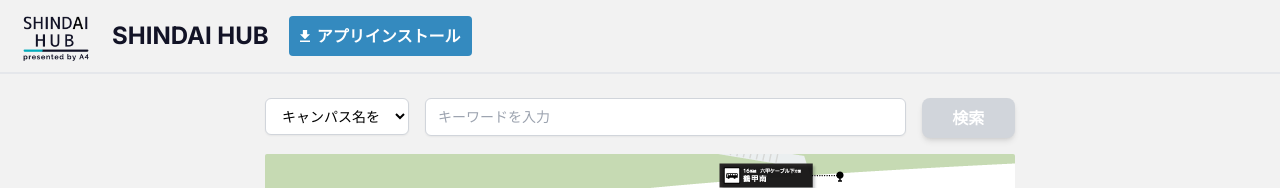
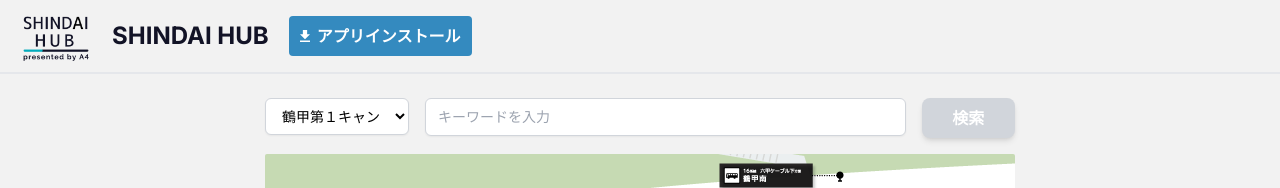
Before and after one commit to A4-dev-team/shindaihub, a Next.js app: page /campus-map in a window 1280 px wide. Shown: the top 188 px of the page. Built offline with nearby package versions, Linux system fonts and the light colour scheme.

Commit message:
[fix]複数マップに対応

```diff
--- a/app/campus-map/page.tsx
+++ b/app/campus-map/page.tsx
@@ -2,10 +2,11 @@
 import Image from "next/image";
 import Link from "next/link";
 import { FaMapPin } from "react-icons/fa";
-import { Building } from "@/types";
+import { Building, Campus } from "@/types";
 import { constant } from "@/constant";
-import { useState } from "react";
+import { useEffect, useState } from "react";
 import { useForm, Controller } from "react-hook-form";
+import { SkeltonImage } from "@/components/SkeltonImage";
 
 // Types
 type BuildingSearchStateType = {
@@ -25,7 +26,7 @@ type MapImageProps = BuildingSearchResultType;
 
 // Utility functions
 const getCampusById = (id: number) => {
-    return constant.campusList.find((campus) => campus.campusId === id);
+    return constant.campusList.find((campus) => campus.campusId == id);
 };
 const findBuildingByKeyword = (campusId: number, keyword: string) => {
     const buildingsInCampus = constant.buildingList.filter(
@@ -39,14 +40,16 @@ const findBuildingByKeyword = (campusId: number, keyword: string) => {
 // Components
 const BuildingSearchForm = (props: BuildingSearchFormProps) => {
     const { setResult } = props;
-    const defaultSelectedCampusId = 0;
     const {
         formState: { isValid },
         handleSubmit,
         control,
     } = useForm<BuildingSearchFormInputType>({
         mode: "onSubmit",
-        defaultValues: { campusId: defaultSelectedCampusId, keyword: "" },
+        defaultValues: {
+            campusId: constant.campusList[0].campusId,
+            keyword: "",
+        },
     });
 
     const onSubmit = (data: BuildingSearchFormInputType) => {
@@ -61,6 +64,7 @@ const BuildingSearchForm = (props: BuildingSearchFormProps) => {
         } else {
             setResult((prev) => ({
                 ...prev,
+                campusId: data.campusId,
                 isHit: false,
                 isInit: false,
             }));
@@ -87,9 +91,6 @@ const BuildingSearchForm = (props: BuildingSearchFormProps) => {
                         onChange={field.onChange}
                         onBlur={field.onBlur}
                     >
-                        <option value={defaultSelectedCampusId}>
-                            キャンパス名を選択してください
-                        </option>
                         {constant.campusList.map((campus) => {
                             return (
                                 <option
@@ -164,13 +165,18 @@ const MapImage = (props: MapImageProps) => {
 
     return (
         <div className="relative">
+            {campus ? (
                 <Image
-                src={campus!.mapUrl}
+                    src={campus.mapUrl}
                     alt="campus_map"
                     width={750}
                     height={750}
                     className="rounded-sm"
                 />
+            ) : (
+                <SkeltonImage width={750} height={750} />
+            )}
+
             {isHit ? (
                 <FaMapPin
                     className="h-8 w-8 text-yellow-300 absolute animate-bounce"
```
Lines whose indentation alone changed are shown as unchanged.
